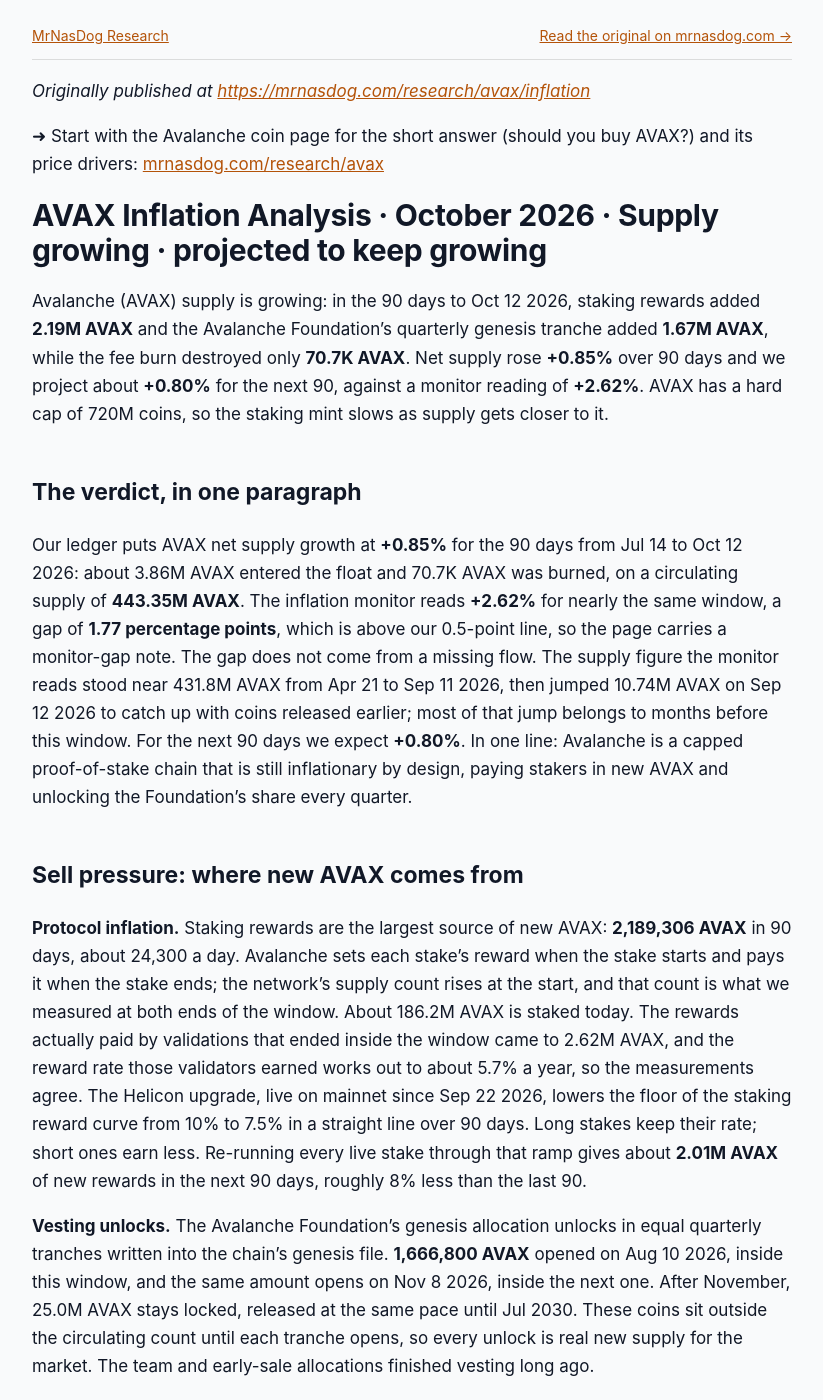
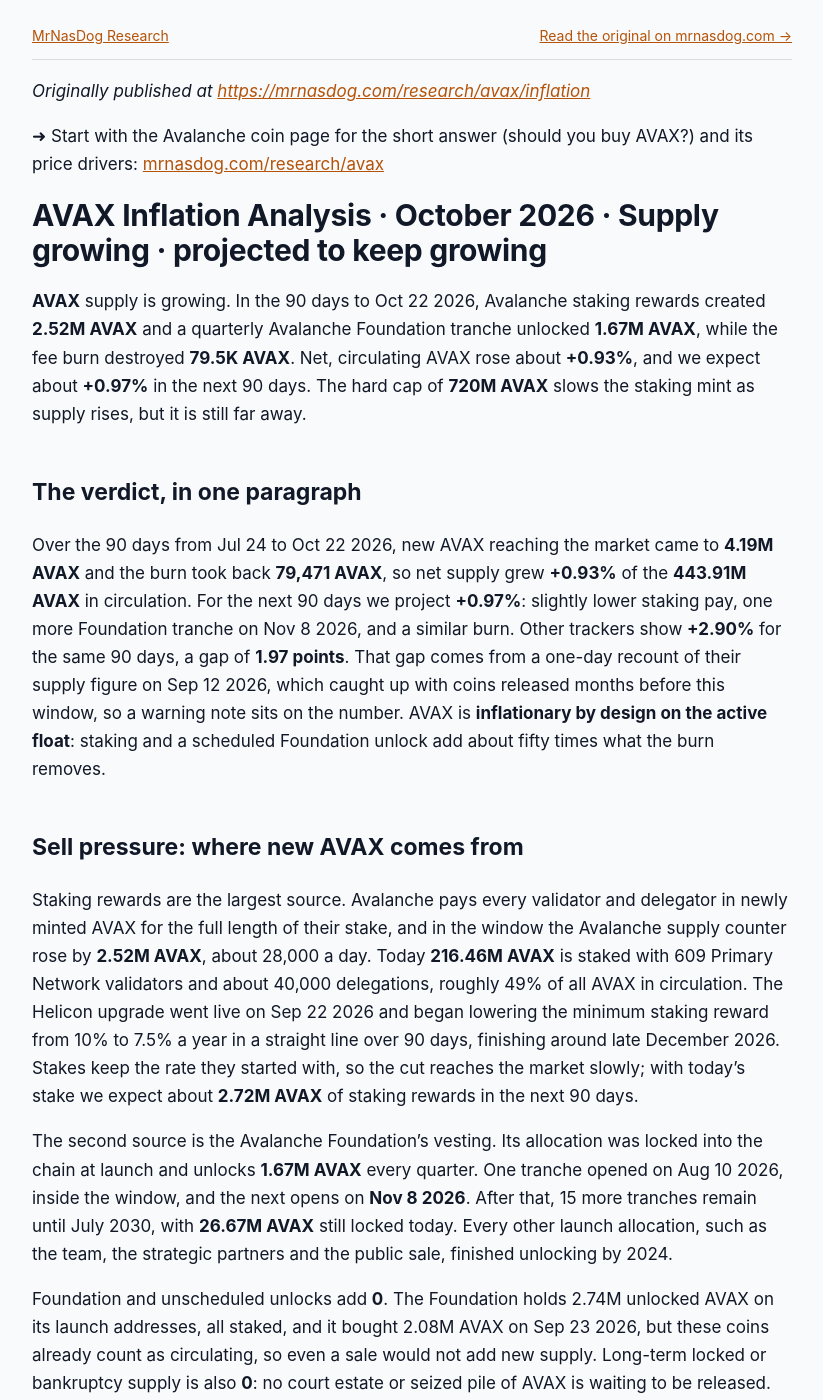
Before and after one commit to jeevansongmy-spec/mrnasdog-articles, a Jekyll site: the page built from crypto/avax-pressure-framework.md, in a window 1280 px wide and 1400 px high. Shown: the whole window, without its empty margins (228-1051 px from the left). Built offline with Jekyll 4.4.1, drawn with Linux system fonts in a browser that asks for light colours; some of the changed text lies outside the part shown.

Commit message:
publish: crypto/avax-pressure-framework

```diff
--- a/crypto/avax-pressure-framework.md
+++ b/crypto/avax-pressure-framework.md
@@ -1,6 +1,6 @@
 ---
 title:         "AVAX Inflation Analysis · October 2026 · Supply growing · projected to keep growing"
-description:   "AVAX supply is growing: 2.19M AVAX of staking rewards and a 1.67M Foundation unlock against a 70.7K fee burn give +0.85% in 90 days, +0.80% next. Cap 720M."
+description:   "AVAX supply is growing: 2.52M AVAX of staking rewards and a 1.67M Foundation unlock against a 79.5K fee burn give +0.93% in 90 days, about +0.97% next."
 canonical_url: "https://mrnasdog.com/research/avax/inflation"
 tags:          ["crypto", "avax", "avalanche", "proofofstake"]
 published:     true
@@ -12,50 +12,52 @@ published:     true
 
 # AVAX Inflation Analysis · October 2026 · Supply growing · projected to keep growing
 
-Avalanche (AVAX) supply is growing: in the 90 days to Oct 12 2026, staking rewards added **2.19M AVAX** and the Avalanche Foundation's quarterly genesis tranche added **1.67M AVAX**, while the fee burn destroyed only **70.7K AVAX**. Net supply rose **+0.85%** over 90 days and we project about **+0.80%** for the next 90, against a monitor reading of **+2.62%**. AVAX has a hard cap of 720M coins, so the staking mint slows as supply gets closer to it.
+**AVAX** supply is growing. In the 90 days to Oct 22 2026, Avalanche staking rewards created **2.52M AVAX** and a quarterly Avalanche Foundation tranche unlocked **1.67M AVAX**, while the fee burn destroyed **79.5K AVAX**. Net, circulating AVAX rose about **+0.93%**, and we expect about **+0.97%** in the next 90 days. The hard cap of **720M AVAX** slows the staking mint as supply rises, but it is still far away.
 
 ## The verdict, in one paragraph
 
-Our ledger puts AVAX net supply growth at **+0.85%** for the 90 days from Jul 14 to Oct 12 2026: about 3.86M AVAX entered the float and 70.7K AVAX was burned, on a circulating supply of **443.35M AVAX**. The inflation monitor reads **+2.62%** for nearly the same window, a gap of **1.77 percentage points**, which is above our 0.5-point line, so the page carries a monitor-gap note. The gap does not come from a missing flow. The supply figure the monitor reads stood near 431.8M AVAX from Apr 21 to Sep 11 2026, then jumped 10.74M AVAX on Sep 12 2026 to catch up with coins released earlier; most of that jump belongs to months before this window. For the next 90 days we expect **+0.80%**. In one line: Avalanche is a capped proof-of-stake chain that is still inflationary by design, paying stakers in new AVAX and unlocking the Foundation's share every quarter.
+Over the 90 days from Jul 24 to Oct 22 2026, new AVAX reaching the market came to **4.19M AVAX** and the burn took back **79,471 AVAX**, so net supply grew **+0.93%** of the **443.91M AVAX** in circulation. For the next 90 days we project **+0.97%**: slightly lower staking pay, one more Foundation tranche on Nov 8 2026, and a similar burn. Other trackers show **+2.90%** for the same 90 days, a gap of **1.97 points**. That gap comes from a one-day recount of their supply figure on Sep 12 2026, which caught up with coins released months before this window, so a warning note sits on the number. AVAX is **inflationary by design on the active float**: staking and a scheduled Foundation unlock add about fifty times what the burn removes.
 
 ## Sell pressure: where new AVAX comes from
 
-**Protocol inflation.** Staking rewards are the largest source of new AVAX: **2,189,306 AVAX** in 90 days, about 24,300 a day. Avalanche sets each stake's reward when the stake starts and pays it when the stake ends; the network's supply count rises at the start, and that count is what we measured at both ends of the window. About 186.2M AVAX is staked today. The rewards actually paid by validations that ended inside the window came to 2.62M AVAX, and the reward rate those validators earned works out to about 5.7% a year, so the measurements agree. The Helicon upgrade, live on mainnet since Sep 22 2026, lowers the floor of the staking reward curve from 10% to 7.5% in a straight line over 90 days. Long stakes keep their rate; short ones earn less. Re-running every live stake through that ramp gives about **2.01M AVAX** of new rewards in the next 90 days, roughly 8% less than the last 90.
+Staking rewards are the largest source. Avalanche pays every validator and delegator in newly minted AVAX for the full length of their stake, and in the window the Avalanche supply counter rose by **2.52M AVAX**, about 28,000 a day. Today **216.46M AVAX** is staked with 609 Primary Network validators and about 40,000 delegations, roughly 49% of all AVAX in circulation. The Helicon upgrade went live on Sep 22 2026 and began lowering the minimum staking reward from 10% to 7.5% a year in a straight line over 90 days, finishing around late December 2026. Stakes keep the rate they started with, so the cut reaches the market slowly; with today's stake we expect about **2.72M AVAX** of staking rewards in the next 90 days.
 
-**Vesting unlocks.** The Avalanche Foundation's genesis allocation unlocks in equal quarterly tranches written into the chain's genesis file. **1,666,800 AVAX** opened on Aug 10 2026, inside this window, and the same amount opens on Nov 8 2026, inside the next one. After November, 25.0M AVAX stays locked, released at the same pace until Jul 2030. These coins sit outside the circulating count until each tranche opens, so every unlock is real new supply for the market. The team and early-sale allocations finished vesting long ago.
+The second source is the Avalanche Foundation's vesting. Its allocation was locked into the chain at launch and unlocks **1.67M AVAX** every quarter. One tranche opened on Aug 10 2026, inside the window, and the next opens on **Nov 8 2026**. After that, 15 more tranches remain until July 2030, with **26.67M AVAX** still locked today. Every other launch allocation, such as the team, the strategic partners and the public sale, finished unlocking by 2024.
 
-**Foundation and unscheduled unlocks** book zero. The Foundation's unlocked coins are already circulating, so selling them would move coins between holders, not create new ones. **Long-term locked or bankruptcy** also books zero: no estate or trustee holds AVAX, and the treasury companies' restricted coins are already counted as circulating.
+Foundation and unscheduled unlocks add **0**. The Foundation holds 2.74M unlocked AVAX on its launch addresses, all staked, and it bought 2.08M AVAX on Sep 23 2026, but these coins already count as circulating, so even a sale would not add new supply. Long-term locked or bankruptcy supply is also **0**: no court estate or seized pile of AVAX is waiting to be released.
 
 ## Buy pressure: where new AVAX goes
 
-**Protocol fee burn.** Every fee paid on Avalanche's main chains is destroyed. On the C-Chain, where most activity happens, fees removed **68,612 AVAX** in 90 days, read from the burn address at both ends of the window. Fees that the chains running on Avalanche pay each second to keep their validators removed about 2,100 AVAX more, for a total of **70.7K AVAX**. The burn sped up at the end of the window: 41,739 AVAX in the last 30 days alone. Helicon also lets validators vote on the C-Chain's minimum gas price, and they raised it in late September; the base fee went from well under one nAVAX to 5 nAVAX by Sep 28 2026. At the burn rate since then, we expect about **137K AVAX** burned in the next 90 days, still far below new rewards.
+Avalanche has no programmatic buyback, so that row is **0**. The only built-in removal is the fee burn: every transaction fee on Avalanche is destroyed. The C-Chain burned **77,220 AVAX** in the 90 days, and the small monthly fees paid by validators of Avalanche L1s burned about **2,250 AVAX** more, for **79,471 AVAX** in total. Fee spending rose sharply in late September, when validators set a minimum gas price of 5 nAVAX. On Oct 19 2026 they halved it to 2.5 nAVAX, and at that floor the burn runs about **79K AVAX** per 90 days, which is our projection. That is under 2% of the new coins.
 
-**Programmatic buyback** is zero: no program buys AVAX back. **Foundation buy** is zero too, even though the Foundation bought 2,082,372 AVAX from a listed treasury company on Sep 23 2026 for $15M, because those coins were already circulating and stayed in the Foundation's hands. **New long-term lock** is zero: about 186.2M AVAX is staked, but staked AVAX still counts as circulating, so staking drives the rewards without taking coins out of the float.
+The Foundation buy row is **0**. On Sep 23 2026 the Avalanche Foundation paid $15M for 2.08M AVAX from a listed AVAX treasury company, but those coins already circulated, so the trade removes nothing from the count. New long-term locks add **0** as well: staked AVAX, including the coins held and staked by the US spot AVAX funds, still counts as circulating.
 
 ## Foundation and overhang
 
-The Avalanche Foundation is the one team holder we track. Its locked genesis share holds **26.67M AVAX**, all of it staked while locked, and it leaves the lock at 1,666,800 AVAX per quarter; we read it from the chain each rebuild. Its already-unlocked coins include 2.74M AVAX staked on its genesis addresses, plus the 2.08M AVAX it bought back on Sep 23 2026, held in wallets it does not publish, so we follow those through its own disclosures. Treasury companies and funds that hold AVAX are market holders, not team wallets. If any of these Foundation balances falls between refreshes, the outflow enters the Foundation row at the next refresh.
+The biggest overhang is the Avalanche Foundation's locked allocation: **26.67M AVAX** in launch locks that open at 1.67M AVAX per quarter, next on Nov 8 2026. We read these locks on-chain at every rebuild. Second, the Foundation's unlocked coins on the same addresses, **2.74M AVAX**, all staked and without a sale schedule; we also read them on-chain. Third, the Foundation's other wallets, including the 2.08M AVAX bought on Sep 23 2026; the Foundation does not publish them, so we follow its announcements and the filings of the companies it trades with, about every two weeks. Listed treasury companies and spot funds are market holders, not the team, and there is no DAO treasury or bankruptcy estate. If any of these Foundation balances falls between our checks, the outflow will show up as Foundation selling at the next rebuild.
 
-## How AVAX compares to other proof-of-stake Layer 1s
+## How AVAX compares to other proof-of-stake Layer 1 chains
 
-Avalanche sits between two common designs. Like Bitcoin, it has a hard cap, 720M AVAX, but it reaches the cap through a staking reward that shrinks as supply rises instead of through halvings. Like Ethereum, it destroys fees, but on Avalanche every fee is burned, not only a base part. The difference today is scale: Ethereum's fee burn is also small next to its issuance, while AVAX's 90-day burn of 70.7K AVAX covers under 2% of its new supply.
+Most large proof-of-stake chains pay validators with new coins, and AVAX does too. The difference is the cap. Ethereum has no maximum supply and burns only the base fee, so its supply can grow forever if usage is low. Avalanche has a hard cap of 720M AVAX, and each new reward is scaled by how much of that cap is still unminted. With about 476M AVAX created so far, the staking mint shrinks a little every year, and the Helicon reward cut speeds that up.
 
-Against uncapped staking chains such as Solana or Cosmos-style networks, AVAX's reward curve is unusual because it pays more for longer stakes and is now steeper after Helicon, which pushes stakers toward longer commitments. Like many younger chains, AVAX also carries a scheduled foundation unlock; at about 1.67M AVAX a quarter, it adds about 0.38% of circulating supply each time, smaller than staking rewards but steady until 2030.
+Avalanche also burns every fee, not just part of it, which is the same idea behind Ethereum's burn. But today the AVAX burn covers under 2% of new coins, so the cap and the reward cut matter far more than fees. A chain like Solana lowers its yearly inflation on a fixed schedule; Avalanche lowers it through the shrinking unminted pool and through community votes on staking rules, which makes governance the lever to watch.
+
+AVAX also still carries a scheduled vesting unlock, which most chains launched in 2020 have finished. The Foundation tranche is small, about 0.38% of circulating supply a quarter, but it repeats until July 2030.
 
 ## What to watch in the next 90 days
 
-**Nov 8 2026:** the Foundation's next genesis tranche of 1,666,800 AVAX opens; it is already in our forecast.
+**Nov 8 2026**: the next Foundation tranche unlocks 1.67M AVAX, the only dated supply event in the window.
 
-**Around Dec 21 2026:** the Helicon reward-floor ramp reaches 7.5%; stakes started after that earn the lower rate in full.
+**Around Dec 21 2026**: the Helicon reward cut reaches its new floor of 7.5% a year, and every new stake from then on earns less new AVAX.
 
-**The C-Chain gas floor:** validators can move the minimum gas price up or down by vote; a cut would shrink the burn we forecast, a rise would grow it.
+**The C-Chain gas floor**: validators raised it to 5 nAVAX in late September and cut it to 2.5 nAVAX on Oct 19 2026. Another change would move the burn up or down.
 
-**Foundation wallets and treasury companies:** any sign the Foundation is selling the coins it bought back, or that treasury companies are unloading AVAX as their sale limits end, would show up as market pressure even though it is not new supply.
+**The Foundation's validator pay research**: in late August 2026 its economists proposed paying validators from network income instead of new coins. It has no proposal number or date yet; if it becomes a vote, the staking mint could shrink sharply.
+
+**The tracker recount**: the one-day jump of Sep 12 2026 leaves other trackers' 90-day figure until about Dec 11 2026.
 
 ## Summary
 
-AVAX supply grew **+0.85%** in the 90 days to Oct 12 2026 and we project **+0.80%** for the next 90. Avalanche pays stakers about 2.19M new AVAX a quarter and unlocks 1.67M AVAX of the Foundation's genesis share every quarter until 2030, while burning every fee, which removed only 70.7K AVAX. The Helicon upgrade lowers new staking rewards and has raised the fee floor, so the gap is narrowing slowly, but new supply is still more than 25 times the burn. The 720M cap is the ceiling: rewards shrink as supply approaches it.
+AVAX supply grew **+0.93%** in the 90 days to Oct 22 2026 and is projected to grow about **+0.97%** in the next 90 days. Staking rewards of about **2.5M to 2.7M AVAX** per quarter and a **1.67M AVAX** Foundation tranche every quarter drive the growth, and the fee burn of about **79K AVAX** takes back under 2% of it. The key risk is that the Foundation's 26.67M locked AVAX keeps unlocking until July 2030, while the ceiling is the 720M AVAX hard cap, and the Helicon reward cut slowly lowers the mint.
 
----
-
-*MrNasDog Pressure Framework analysis of AVAX, Metric 1 — Inflation. Data + explanation only. Not financial advice. Checked Oct 12 2026.*
+*MrNasDog Pressure Framework analysis of AVAX, Metric 1 — Inflation. Data + explanation only. Not financial advice. Checked Oct 22 2026.*
```
